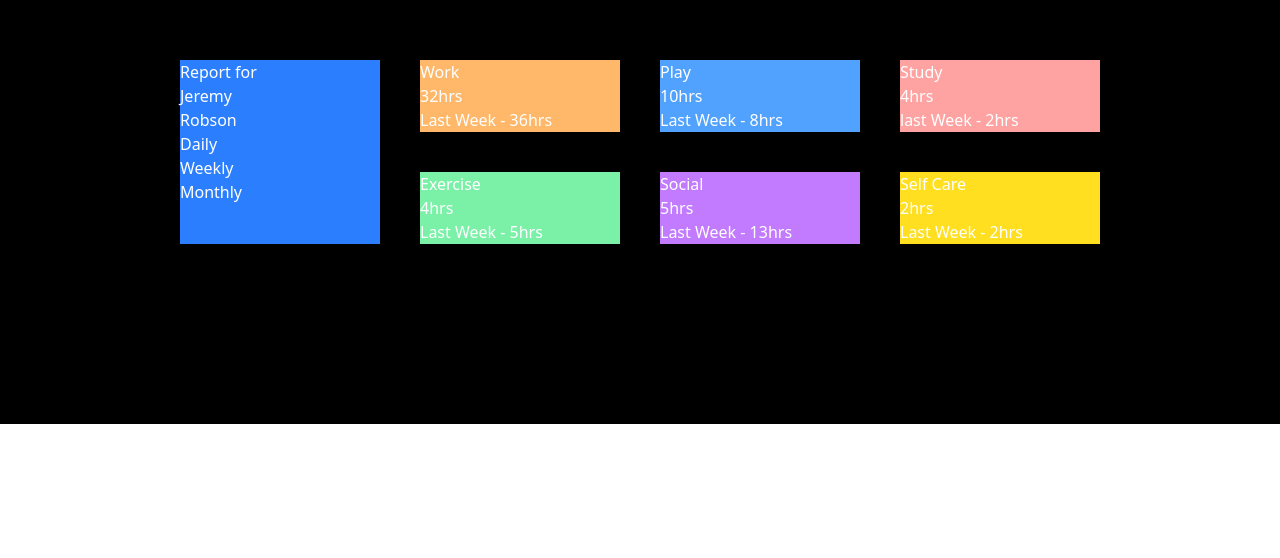
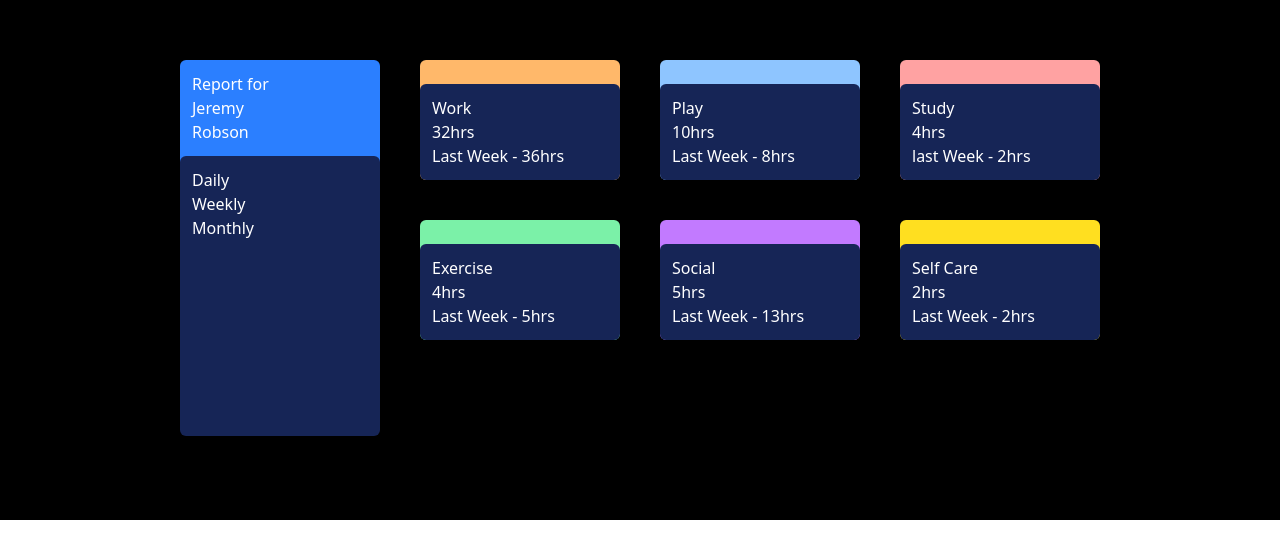
Before and after one commit to TechCrent/Time-Tracking-Dashboard-Tracker-, a website built with Vite: page tracker/index.html in a window 1280 px wide. Shown: the part 120-678 px from the top of the page. Built offline with nearby package versions, Linux system fonts and the light colour scheme.

Commit message:
Included Tailwind formatting
Preliminary styling

```diff
--- a/tracker/index.html
+++ b/tracker/index.html
@@ -1,4 +1,4 @@
-<!DOCTYPE html>
+<!doctype html>
 <html lang="en">
   <head>
     <meta charset="UTF-8" />
@@ -9,63 +9,76 @@
   </head>
   <body>
     <div
-      class="bg-black text-white flex-col md:grid grid-cols-4 grid-rows-2 p-10 md:p-40"
+      class="grid-cols-4 grid-rows-2 flex-col bg-black p-10 text-white md:grid md:p-40"
     >
-      <section class="row-span-2 bg-blue-500 m-5">
-        <div>
+      <!-- SECTION 1 -->
+      <section class="row-span-2 m-5 rounded-md bg-blue-500">
+        <div class="rounded p-3">
           <p>Report for</p>
           <p>Jeremy</p>
           <p>Robson</p>
         </div>
-        <div>
+        <div class="h-full rounded-md bg-blue-950 p-3">
           <p>Daily</p>
           <p>Weekly</p>
           <p>Monthly</p>
         </div>
       </section>
-      <section class="bg-orange-300 m-5">
-        <div></div>
-        <div>
+
+      <!-- SECTION 2 -->
+      <section class="m-5 rounded-md bg-orange-300">
+        <div class="rounded p-3"></div>
+        <div class="rounded-md bg-blue-950 p-3">
           <p>Work</p>
           <p>32hrs</p>
           <p>Last Week - 36hrs</p>
         </div>
       </section>
-      <section class="bg-blue-400 m-5">
-        <div></div>
-        <div>
+
+      <!-- SECTION 3 -->
+      <section class="m-5 rounded-md bg-blue-300">
+        <div class="rounded p-3"></div>
+        <div class="rounded-md bg-blue-950 p-3">
           <p>Play</p>
           <p>10hrs</p>
           <p>Last Week - 8hrs</p>
         </div>
       </section>
-      <section class="bg-red-300 m-5">
-        <div></div>
-        <div>
+
+      <!-- SECTION 4 -->
+      <section class="m-5 rounded-md bg-red-300">
+        <div class="rounded p-3"></div>
+        <div class="rounded-md bg-blue-950 p-3">
           <p>Study</p>
           <p>4hrs</p>
           <p>last Week - 2hrs</p>
         </div>
       </section>
-      <section class="bg-green-300 m-5">
-        <div></div>
-        <div>
+
+      <!-- SECTION 5 -->
+      <section class="m-5 rounded-md bg-green-300">
+        <div class="rounded p-3"></div>
+        <div class="rounded-md bg-blue-950 p-3">
           <p>Exercise</p>
           <p>4hrs</p>
           <p>Last Week - 5hrs</p>
         </div>
       </section>
-      <section class="bg-purple-400 m-5">
-        <div></div>
-        <div>
+
+      <!-- SECTION 6 -->
+      <section class="m-5 rounded-md bg-purple-400">
+        <div class="rounded p-3"></div>
+        <div class="rounded-md bg-blue-950 p-3">
           <p>Social</p>
           <p>5hrs</p>
           <p>Last Week - 13hrs</p>
         </div>
       </section>
-      <section class="bg-yellow-300 m-5">
-        <div></div>
-        <div>
+
+      <!-- SECTION 7 -->
+      <section class="m-5 rounded-md bg-yellow-300">
+        <div class="rounded p-3"></div>
+        <div class="rounded-md bg-blue-950 p-3">
           <p>Self Care</p>
           <p>2hrs</p>
           <p>Last Week - 2hrs</p>
--- a/tracker/package.json
+++ b/tracker/package.json
@@ -9,6 +9,8 @@
     "preview": "vite preview"
   },
   "devDependencies": {
+    "prettier": "^3.7.4",
+    "prettier-plugin-tailwindcss": "^0.7.2",
     "vite": "^7.2.4"
   },
   "dependencies": {
```
Also changed, not shown: 2 other files.
